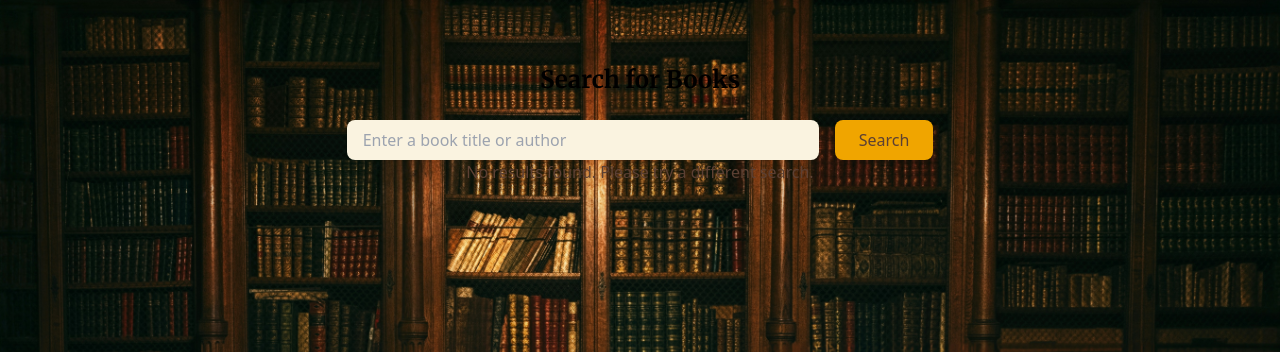
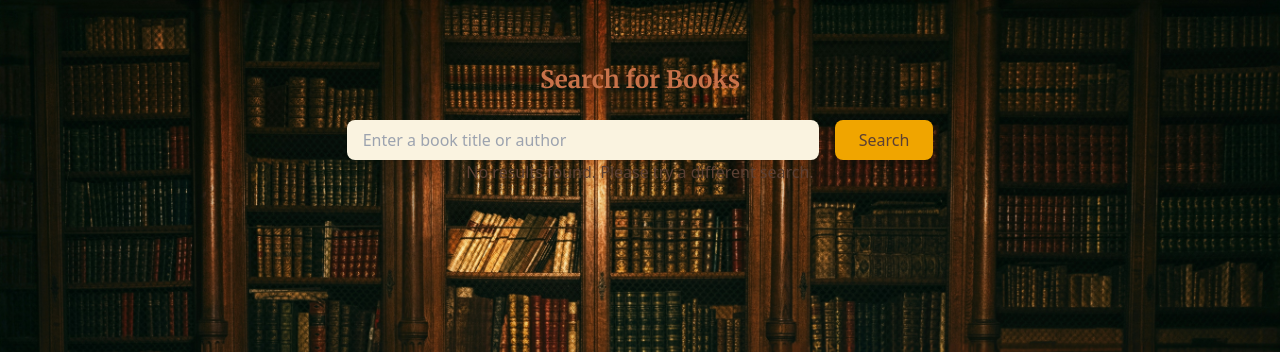
Before and after one commit to Nazsheikh10/CISC4900Project, a Flask app: page /books/search in a window 1280 px wide. Shown: the part 68-420 px from the top of the page. Run offline with Flask 3, Linux system fonts and the light colour scheme; a user stored in the database is signed in.

Commit message:
Update search.html

```diff
--- a/templates/search.html
+++ b/templates/search.html
@@ -5,7 +5,7 @@
 {% block content %}
 <main class="container mx-auto py-8 px-4 md:px-16">
     <!-- Page Title -->
-    <h1 class="text-2xl font-bold mb-6 text-center">Search for Books</h1>
+    <h1 class="text-2xl font-bold mb-6 text-center text-brown">Search for Books</h1>
 
     <!-- Search Form -->
     <form action="{{ url_for('books.search') }}" method="POST" class="flex flex-col md:flex-row items-center justify-center space-y-4 md:space-y-0 md:space-x-4">
```
